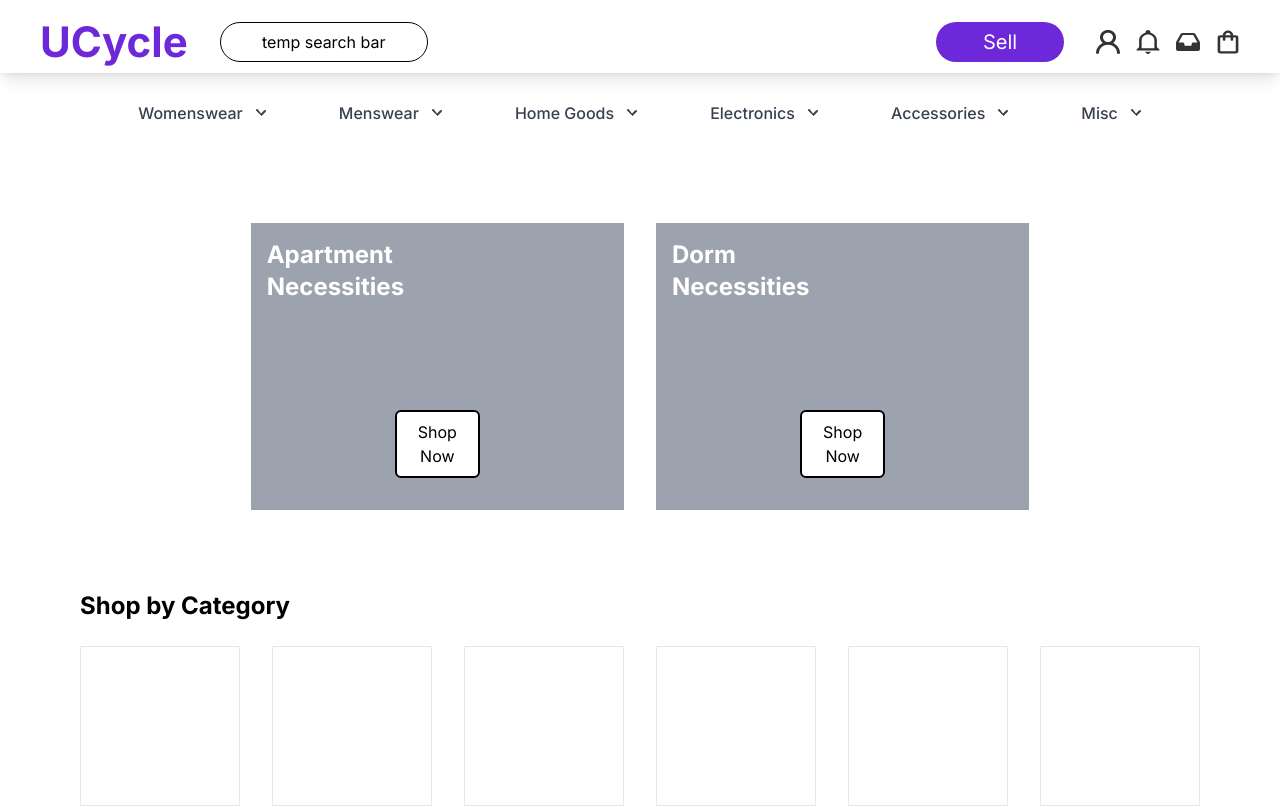
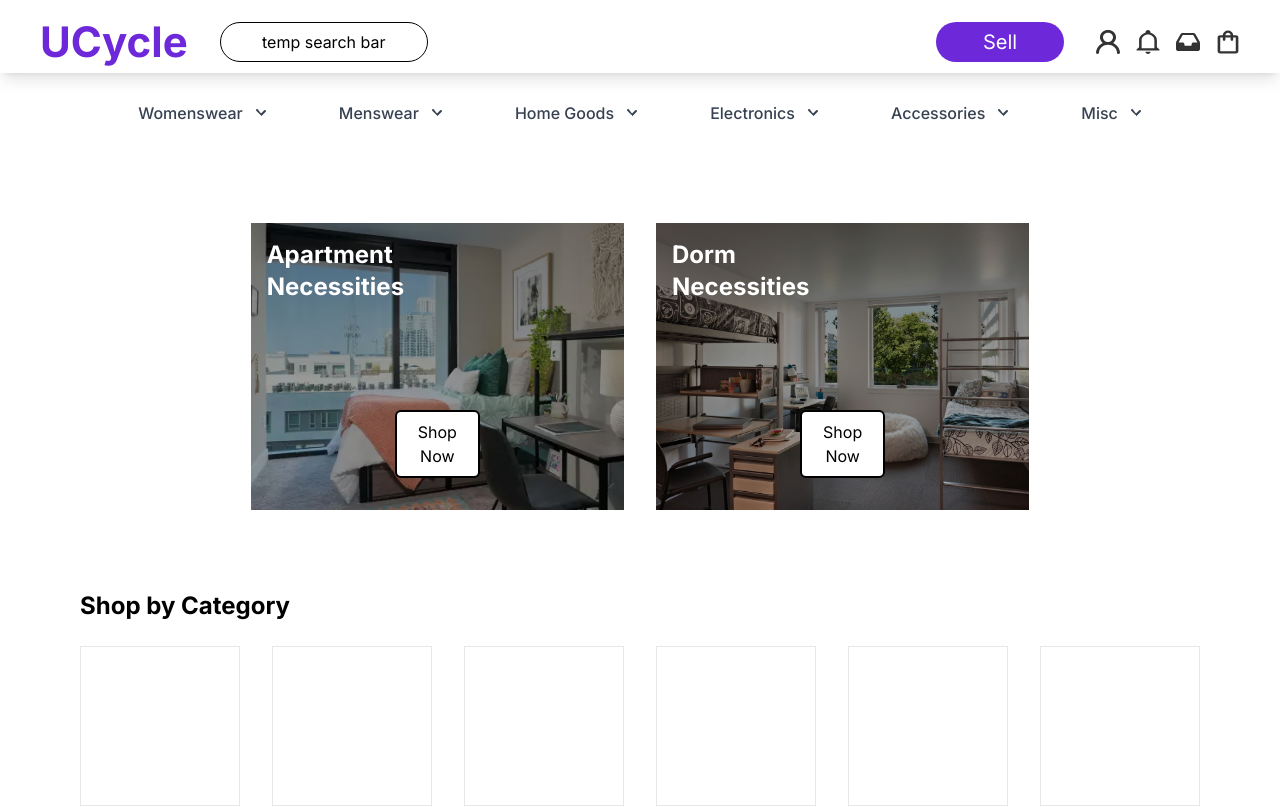
Before and after one commit to mbacarro/ucycle, a React (Create React App) app: page / in a window 1280 px wide. Shown: the top 807 px of the page. Built offline with nearby package versions, Linux system fonts and the light colour scheme.

Commit message:
added background images

```diff
--- a/src/Pages/Home/Home.js
+++ b/src/Pages/Home/Home.js
@@ -2,6 +2,8 @@ import React from 'react';
 
 import NavBar from '../../Components/Navbar/Navbar';
 import ItemCard from '../../Components/ItemCard/ItemCard';
+
+
 
 export default  function Home(props) {
     return (
@@ -10,13 +12,13 @@ export default  function Home(props) {
             <div className='flex flex-col gap-20 mx-20 my-20'>
                 {/* Necessities */}
                 <div id="Necessities" className='flex justify-center gap-8 '>
-                    <div id='Apartment Necessities' className='p-4 flex flex-col w-1/3 aspect-[13/10] bg-gray-400'>
-                        <h1 className='w-1/4 text-2xl font-bold text-white'>Apartment Necessities</h1>
-                        <button className='self-center w-1/4 px-2 py-2 mt-auto mb-4 text-base text-center bg-white border-2 border-black rounded-md'>Shop Now</button>
+                    <div id='Apartment Necessities' className='p-4 flex flex-col w-1/3 aspect-[13/10] bg-apartment bg-cover tint '>
+                        <h1 className='z-10 w-1/4 text-2xl font-bold text-white'>Apartment Necessities</h1>
+                        <button className='z-10 self-center w-1/4 px-2 py-2 mt-auto mb-4 text-base text-center bg-white border-2 border-black rounded-md'>Shop Now</button>
                     </div>
-                    <div id='Dorm Necessities' className='p-4 flex flex-col w-1/3 aspect-[13/10] bg-gray-400'>
-                        <h1 className='w-1/4 text-2xl font-bold text-white'>Dorm Necessities</h1>
-                        <button className='self-center w-1/4 px-2 py-2 mt-auto mb-4 text-base text-center bg-white border-2 border-black rounded-md'>Shop Now</button>
+                    <div id='Dorm Necessities' className='p-4 flex flex-col w-1/3 aspect-[13/10] bg-dorm bg-cover tint'>
+                        <h1 className='z-10 w-1/4 text-2xl font-bold text-white'>Dorm Necessities</h1>
+                        <button className='z-10 self-center w-1/4 px-2 py-2 mt-auto mb-4 text-base text-center bg-white border-2 border-black rounded-md'>Shop Now</button>
                     </div>
                 </div>
 
--- a/src/index.css
+++ b/src/index.css
@@ -7,6 +7,21 @@
   html {
     font-family: "Inter", system-ui, sans-serif;
   }
+}
+
+.tint {
+  position: relative;
+}
+
+.tint::after {
+  content: "";
+  display: block;
+  position: absolute;
+  top: 0;
+  left: 0;
+  width: 100%;
+  height: 100%;
+  background-image: linear-gradient(rgba(0, 0, 0, 0.5), rgba(0, 0, 0, 0.3));
 }
 
 /* body {
--- a/tailwind.config.js
+++ b/tailwind.config.js
@@ -8,6 +8,10 @@ module.exports = {
       fontFamily: {
         sans: ['Inter', 'sans-serif'],
       },
+      backgroundImage: {
+        'dorm': "url('../src/Images/Dorm.png')",
+        'apartment': "url('../src/Images/Apartment.png')",
+      },
     },
   },
   plugins: [],
```
Also changed, not shown: src/Images/Apartment.png (added), src/Images/Dorm.png (added).
